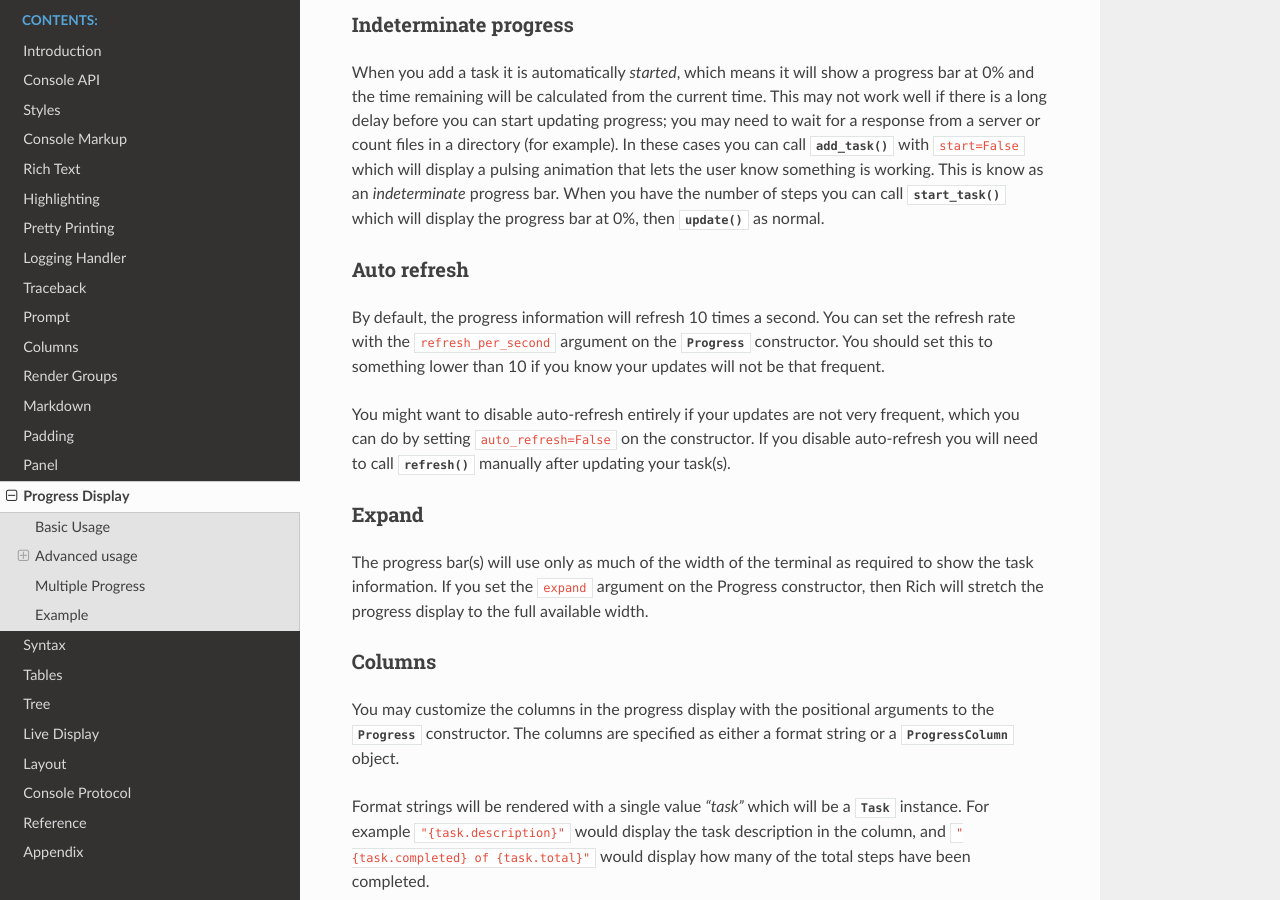
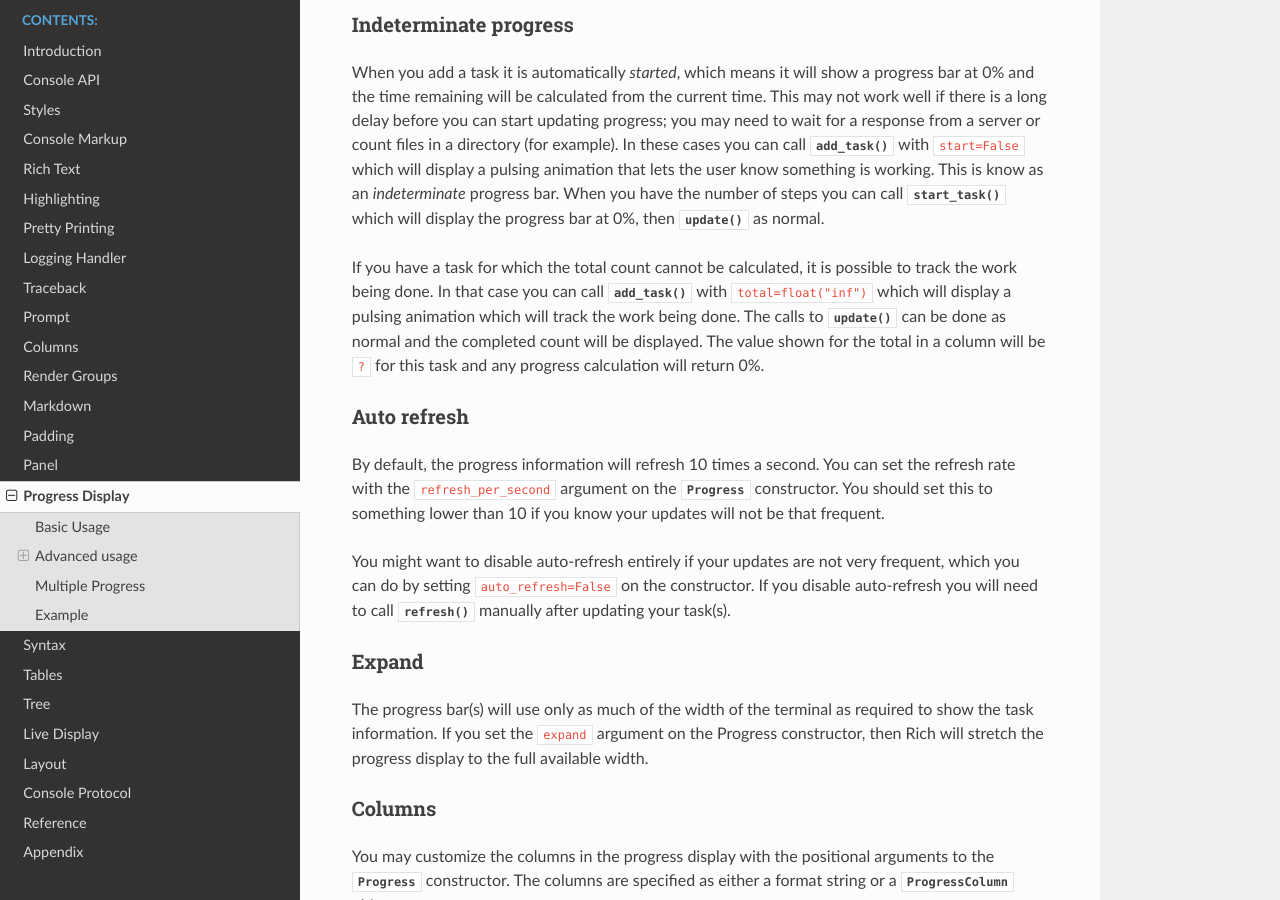
Before and after one commit to Textualize/rich, a Sphinx documentation site: the page built from docs/source/progress.rst, in a window 1280 px wide and 900 px high, scrolled down 2241 px. Built offline with Sphinx 7.4.7 and the Read the Docs theme 2.0.0, drawn with Linux system fonts in a browser that asks for light colours.

Commit message:
add doc for the new feature

```diff
--- a/docs/source/progress.rst
+++ b/docs/source/progress.rst
@@ -82,6 +82,8 @@
 ~~~~~~~~~~~~~~~~~~~~~~
 
 When you add a task it is automatically *started*, which means it will show a progress bar at 0% and the time remaining will be calculated from the current time. This may not work well if there is a long delay before you can start updating progress; you may need to wait for a response from a server or count files in a directory (for example). In these cases you can call :meth:`~rich.progress.Progress.add_task` with ``start=False`` which will display a pulsing animation that lets the user know something is working. This is know as an *indeterminate* progress bar. When you have the number of steps you can call :meth:`~rich.progress.Progress.start_task` which will display the progress bar at 0%, then :meth:`~rich.progress.Progress.update` as normal.
+
+If you have a task for which the total count cannot be calculated, it is possible to track the work being done. In that case you can call :meth:`~rich.progress.Progress.add_task` with ``total=float("inf")`` which will display a pulsing animation which will track the work being done. The calls to :meth:`~rich.progress.Progress.update` can be done as normal and the completed count will be displayed. The value shown for the total in a column will be ``?`` for this task and any progress calculation will return 0%.
 
 Auto refresh
 ~~~~~~~~~~~~
```
